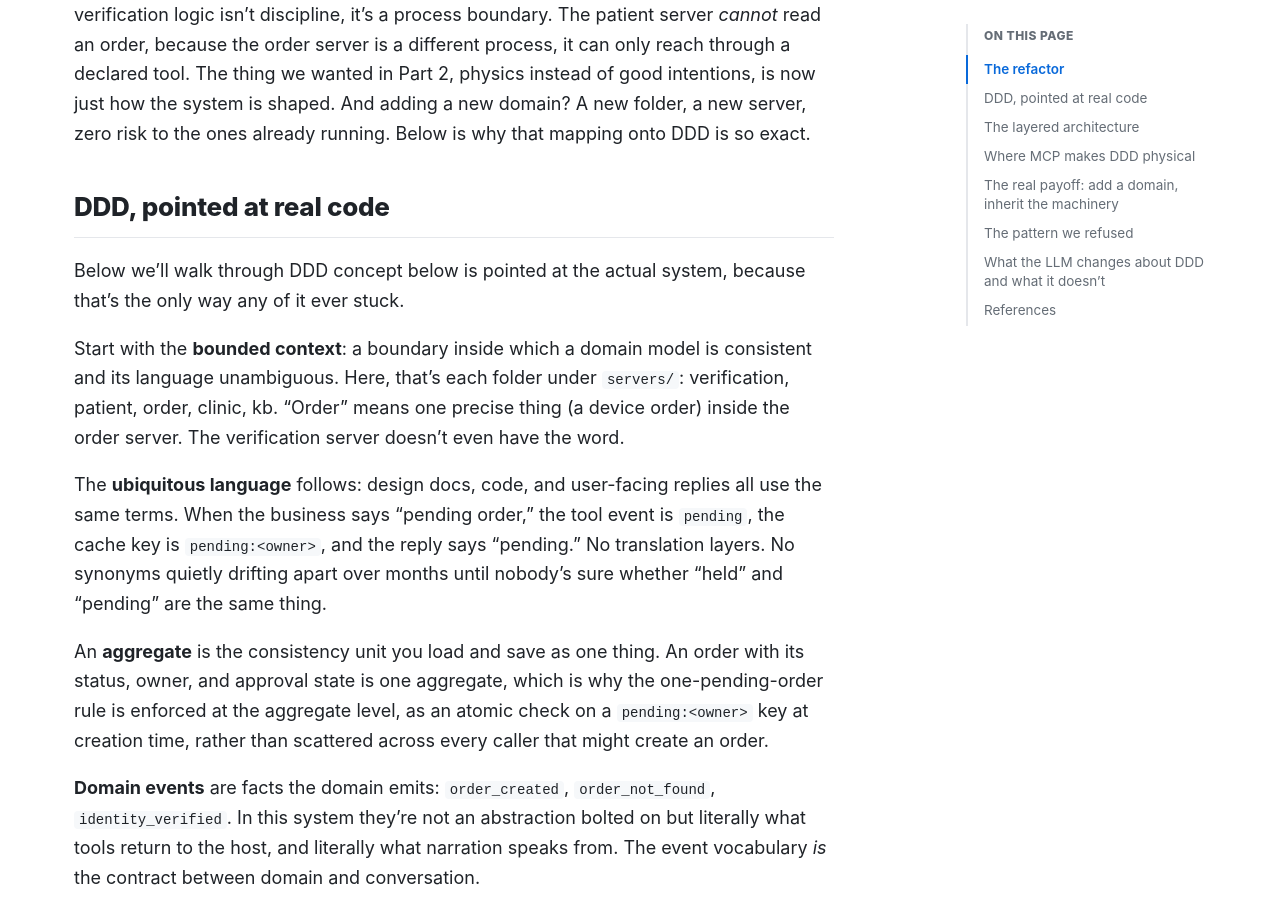
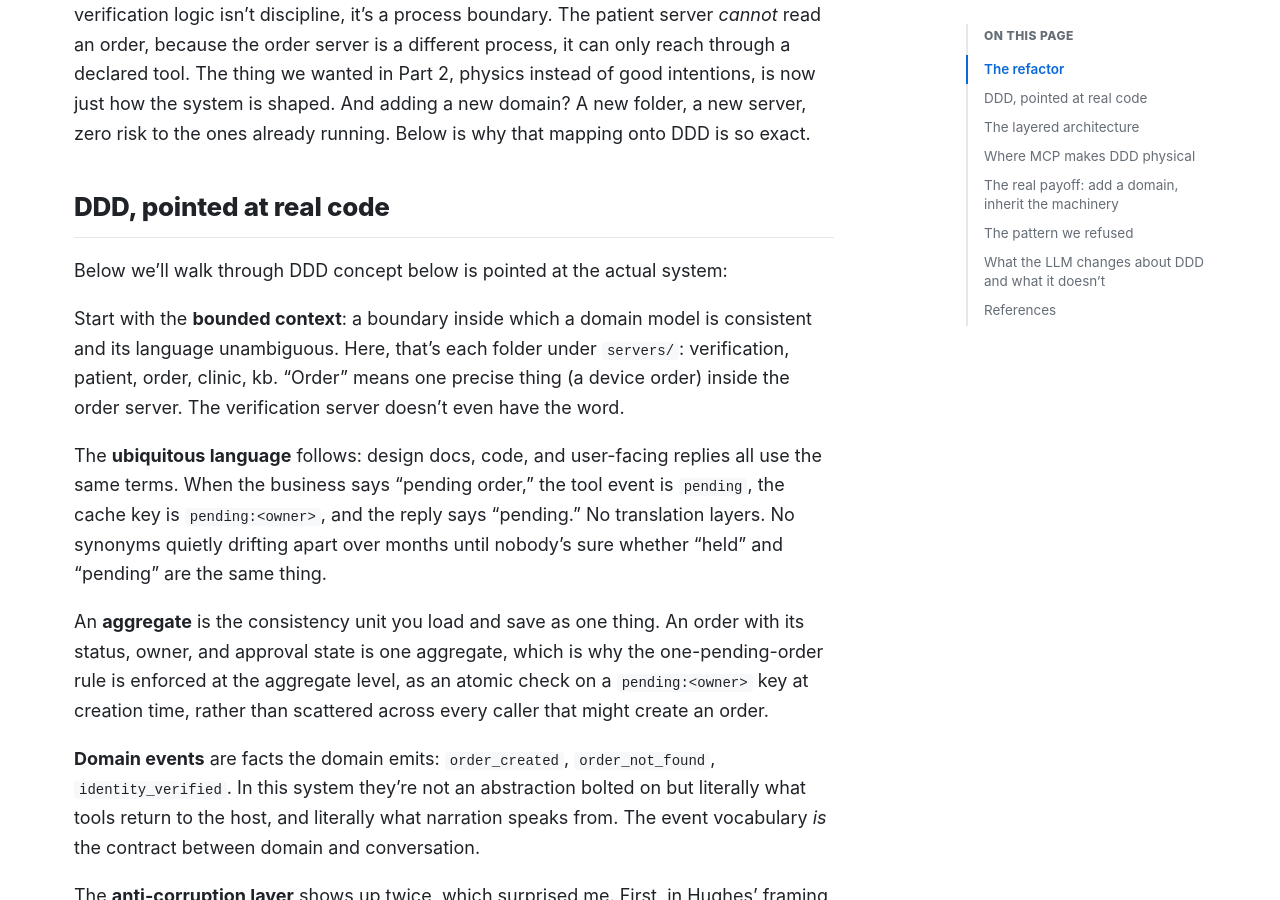
Before and after one commit to tungnhitran/tungnhitran.github.io, a Jekyll site: the page built from _posts/2026-08-15-mcp-meets-ddd.md, in a window 1280 px wide and 900 px high, scrolled down 782 px. Built offline with Jekyll 4.4.1, drawn with Linux system fonts in a browser that asks for light colours.

Commit message:
Update 2026-08-15-mcp-meets-ddd.md

```diff
--- a/_posts/2026-08-15-mcp-meets-ddd.md
+++ b/_posts/2026-08-15-mcp-meets-ddd.md
@@ -28,7 +28,7 @@ Same tools, same behaviour as Part 2. But now the wall between patient logic and
 
 ## DDD, pointed at real code
 
-Below we'll walk through DDD concept below is pointed at the actual system, because that's the only way any of it ever stuck.
+Below we'll walk through DDD concept below is pointed at the actual system:
 
 Start with the **bounded context**: a boundary inside which a domain model is consistent and its language unambiguous. Here, that's each folder under `servers/`: verification, patient, order, clinic, kb. "Order" means one precise thing (a device order) inside the order server. The verification server doesn't even have the word.
 
```
